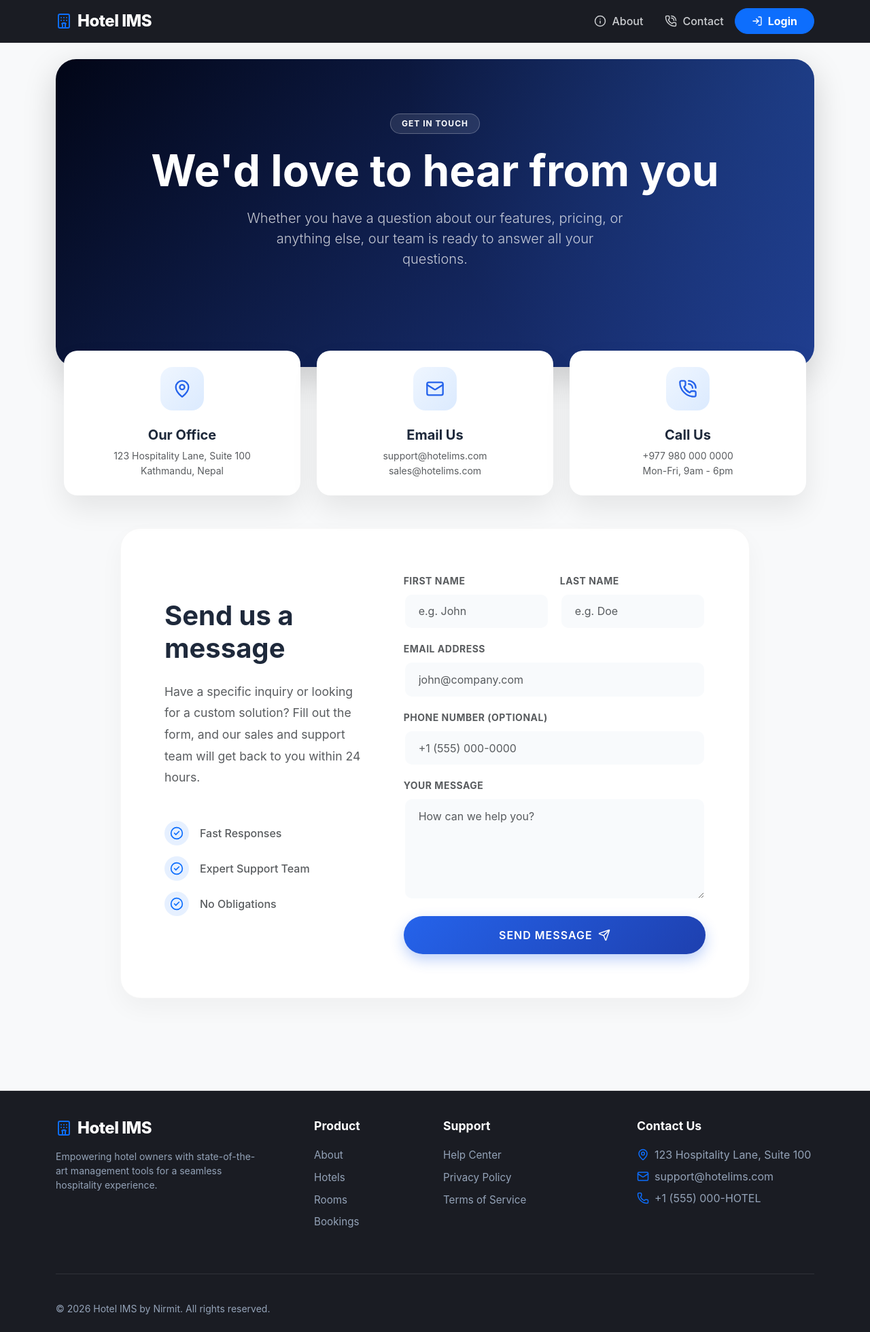
After one commit to AsbinGhimire/iterative-hotel-system, a Django app: page /contact/ in a window 1280 px wide. The commit adds this page. Shown: the whole page at 68% size. Run offline with Django 5.2, Linux system fonts and the light colour scheme.

Commit message:
feat(contact): integrate Contact Us view, template, and routing

```diff
--- a/hotel/templates/hotel/base.html
+++ b/hotel/templates/hotel/base.html
@@ -296,6 +296,11 @@
                             <i data-lucide="info" class="me-2" style="width: 18px;"></i>About
                         </a>
                     </li>
+                    <li class="nav-item">
+                        <a class="nav-link d-flex align-items-center" href="{% url 'contact' %}">
+                            <i data-lucide="phone-call" class="me-2" style="width: 18px;"></i>Contact
+                        </a>
+                    </li>
                     {% if user.is_authenticated %}
                     <li class="nav-item ms-lg-3">
                         <form action="{% url 'logout' %}" method="post" class="d-inline">
--- /dev/null
+++ b/hotel/templates/hotel/contact.html
@@ -0,0 +1,218 @@
+{% extends 'hotel/base.html' %}
+
+{% block content %}
+<style>
+    /* Premium Contact Page Styles */
+    .contact-hero {
+        background: linear-gradient(135deg, #020617 0%, #1e3a8a 100%);
+        color: white;
+        padding: 5rem 2rem;
+        border-radius: 30px;
+        position: relative;
+        overflow: hidden;
+        margin-bottom: -5rem; /* Overlap with content below */
+        padding-bottom: 8rem;
+    }
+
+    .contact-hero::after {
+        content: '';
+        position: absolute;
+        top: 0;
+        right: 0;
+        width: 100%;
+        height: 100%;
+        background: radial-gradient(circle at top right, rgba(59, 130, 246, 0.2), transparent 50%);
+    }
+
+    .contact-card-wrap {
+        position: relative;
+        z-index: 10;
+        margin-top: 2rem;
+    }
+
+    .contact-info-card {
+        border: none;
+        border-radius: 20px;
+        background: white;
+        box-shadow: 0 20px 40px rgba(0, 0, 0, 0.08);
+        transition: all 0.3s ease;
+        height: 100%;
+        overflow: hidden;
+    }
+
+    .contact-info-card:hover {
+        transform: translateY(-5px);
+        box-shadow: 0 25px 50px rgba(37, 99, 235, 0.1);
+    }
+
+    .contact-icon-wrapper {
+        width: 64px;
+        height: 64px;
+        background: linear-gradient(135deg, #eff6ff 0%, #dbeafe 100%);
+        color: #2563eb;
+        border-radius: 18px;
+        display: flex;
+        align-items: center;
+        justify-content: center;
+        margin-bottom: 1.5rem;
+        transition: all 0.3s ease;
+    }
+
+    .contact-info-card:hover .contact-icon-wrapper {
+        background: linear-gradient(135deg, #2563eb 0%, #1d4ed8 100%);
+        color: white;
+        transform: scale(1.1) rotate(5deg);
+    }
+
+    .contact-form-section {
+        background: white;
+        border-radius: 30px;
+        padding: 4rem;
+        box-shadow: 0 15px 35px rgba(0, 0, 0, 0.04);
+        border: 1px solid rgba(0,0,0,0.03);
+    }
+
+    .custom-input {
+        background-color: #f8fafc;
+        border: 2px solid transparent;
+        border-radius: 12px;
+        padding: 0.8rem 1.25rem;
+        font-size: 1rem;
+        transition: all 0.3s ease;
+    }
+
+    .custom-input:focus {
+        background-color: white;
+        border-color: #3b82f6;
+        box-shadow: 0 0 0 4px rgba(59, 130, 246, 0.1);
+    }
+
+    .contact-submit-btn {
+        background: linear-gradient(135deg, #2563eb 0%, #1e40af 100%);
+        border: none;
+        border-radius: 50px;
+        padding: 1rem 2rem;
+        font-weight: 600;
+        letter-spacing: 1px;
+        transition: all 0.3s ease;
+        box-shadow: 0 8px 20px rgba(37, 99, 235, 0.3);
+        color: white;
+    }
+
+    .contact-submit-btn:hover {
+        transform: translateY(-3px);
+        box-shadow: 0 12px 25px rgba(37, 99, 235, 0.4);
+        color: white;
+    }
+</style>
+
+<div class="contact-hero text-center shadow-lg">
+    <span class="badge bg-white bg-opacity-10 px-3 py-2 rounded-pill fw-bold mb-3 border border-white border-opacity-25" style="letter-spacing: 1px;">GET IN TOUCH</span>
+    <h1 class="display-3 fw-bolder mb-3 position-relative z-1">We'd love to hear from you</h1>
+    <p class="lead opacity-75 mx-auto px-3 position-relative z-1" style="max-width: 600px; font-weight: 300;">
+        Whether you have a question about our features, pricing, or anything else, our team is ready to answer all your questions.
+    </p>
+</div>
+
+<div class="container contact-card-wrap mb-5">
+    <div class="row g-4 justify-content-center">
+        <!-- Contact Cards -->
+        <div class="col-md-4">
+            <div class="contact-info-card p-4 text-center">
+                <div class="contact-icon-wrapper mx-auto">
+                    <i data-lucide="map-pin" style="width: 28px; height: 28px;"></i>
+                </div>
+                <h5 class="fw-bold mb-2">Our Office</h5>
+                <p class="text-muted mb-0 small" style="line-height: 1.6;">123 Hospitality Lane, Suite 100<br>Kathmandu, Nepal</p>
+            </div>
+        </div>
+
+        <div class="col-md-4">
+            <div class="contact-info-card p-4 text-center">
+                <div class="contact-icon-wrapper mx-auto">
+                    <i data-lucide="mail" style="width: 28px; height: 28px;"></i>
+                </div>
+                <h5 class="fw-bold mb-2">Email Us</h5>
+                <p class="text-muted mb-0 small" style="line-height: 1.6;">support@hotelims.com<br>sales@hotelims.com</p>
+            </div>
+        </div>
+
+        <div class="col-md-4">
+            <div class="contact-info-card p-4 text-center">
+                <div class="contact-icon-wrapper mx-auto">
+                    <i data-lucide="phone-call" style="width: 28px; height: 28px;"></i>
+                </div>
+                <h5 class="fw-bold mb-2">Call Us</h5>
+                <p class="text-muted mb-0 small" style="line-height: 1.6;">+977 980 000 0000<br>Mon-Fri, 9am - 6pm</p>
+            </div>
+        </div>
+    </div>
+</div>
+
+<div class="row justify-content-center mb-5 pb-4 mt-5">
+    <div class="col-lg-10">
+        <div class="contact-form-section">
+            <div class="row g-5 align-items-center">
+                <div class="col-lg-5 text-center text-lg-start pe-lg-4">
+                    <h2 class="display-6 fw-bold mb-4">Send us a message</h2>
+                    <p class="text-muted mb-4" style="font-size: 1.1rem; line-height: 1.8;">
+                        Have a specific inquiry or looking for a custom solution? Fill out the form, and our sales and support team will get back to you within 24 hours.
+                    </p>
+
+                    <div class="d-none d-lg-block mt-5">
+                        <div class="d-flex align-items-center gap-3 mb-3">
+                            <div class="bg-primary bg-opacity-10 text-primary rounded-circle p-2 d-inline-flex">
+                                <i data-lucide="check-circle-2" style="width: 20px; height: 20px;"></i>
+                            </div>
+                            <span class="text-muted fw-medium">Fast Responses</span>
+                        </div>
+                        <div class="d-flex align-items-center gap-3 mb-3">
+                            <div class="bg-primary bg-opacity-10 text-primary rounded-circle p-2 d-inline-flex">
+                                <i data-lucide="check-circle-2" style="width: 20px; height: 20px;"></i>
+                            </div>
+                            <span class="text-muted fw-medium">Expert Support Team</span>
+                        </div>
+                        <div class="d-flex align-items-center gap-3 mb-3">
+                            <div class="bg-primary bg-opacity-10 text-primary rounded-circle p-2 d-inline-flex">
+                                <i data-lucide="check-circle-2" style="width: 20px; height: 20px;"></i>
+                            </div>
+                            <span class="text-muted fw-medium">No Obligations</span>
+                        </div>
+                    </div>
+                </div>
+                <div class="col-lg-7">
+                    <form action="#" method="get" class="needs-validation" onsubmit="event.preventDefault(); alert('Thank you for reaching out! We will contact you soon.');">
+                        <div class="row g-3">
+                            <div class="col-md-6">
+                                <label class="form-label fw-bold small text-muted text-uppercase" style="letter-spacing: 0.5px;">First Name</label>
+                                <input type="text" class="form-control custom-input" placeholder="e.g. John" required>
+                            </div>
+                            <div class="col-md-6">
+                                <label class="form-label fw-bold small text-muted text-uppercase" style="letter-spacing: 0.5px;">Last Name</label>
+                                <input type="text" class="form-control custom-input" placeholder="e.g. Doe" required>
+                            </div>
+                            <div class="col-12">
+                                <label class="form-label fw-bold small text-muted text-uppercase" style="letter-spacing: 0.5px;">Email Address</label>
+                                <input type="email" class="form-control custom-input" placeholder="john@company.com" required>
+                            </div>
+                            <div class="col-12">
+                                <label class="form-label fw-bold small text-muted text-uppercase" style="letter-spacing: 0.5px;">Phone Number (Optional)</label>
+                                <input type="tel" class="form-control custom-input" placeholder="+1 (555) 000-0000">
+                            </div>
+                            <div class="col-12">
+                                <label class="form-label fw-bold small text-muted text-uppercase" style="letter-spacing: 0.5px;">Your Message</label>
+                                <textarea class="form-control custom-input" rows="5" placeholder="How can we help you?" required></textarea>
+                            </div>
+                            <div class="col-12 mt-4">
+                                <button type="submit" class="btn btn-primary contact-submit-btn w-100 text-uppercase d-flex justify-content-center align-items-center">
+                                    Send Message <i data-lucide="send" style="width: 18px; margin-left: 8px;"></i>
+                                </button>
+                            </div>
+                        </div>
+                    </form>
+                </div>
+            </div>
+        </div>
+    </div>
+</div>
+{% endblock %}
--- a/hotel/urls.py
+++ b/hotel/urls.py
@@ -14,6 +14,7 @@ urlpatterns = [
     path('bookings/delete/<int:pk>/', views.BookingDeleteView.as_view(), name='booking_delete'),
     path('bookings/status/<int:pk>/<str:status>/', views.update_booking_status, name='update_booking_status'),
     path('about/', views.about, name='about'),
+    path('contact/', views.contact, name='contact'),
     path('hotels/', views.HotelListView.as_view(), name='hotel_list'),
     path('hotels/add/', views.HotelCreateView.as_view(), name='hotel_add'),
     path('hotels/edit/<int:pk>/', views.HotelUpdateView.as_view(), name='hotel_edit'),
--- a/hotel/views.py
+++ b/hotel/views.py
@@ -35,6 +35,9 @@ def home(request):
 
 def about(request):
     return render(request, 'hotel/about.html')
+
+def contact(request):
+    return render(request, 'hotel/contact.html')
 
 class AdminRequiredMixin(UserPassesTestMixin):
     def test_func(self):
--- a/hotel_management/settings.py
+++ b/hotel_management/settings.py
@@ -69,7 +69,7 @@ WSGI_APPLICATION = 'hotel_management.wsgi.application'
 DATABASES = {
     'default': {
         'ENGINE': 'django.db.backends.sqlite3',
-        'NAME': BASE_DIR / 'db.sqlite3',
+        'NAME': str(BASE_DIR / 'db.sqlite3'),
     }
 }
 
```
